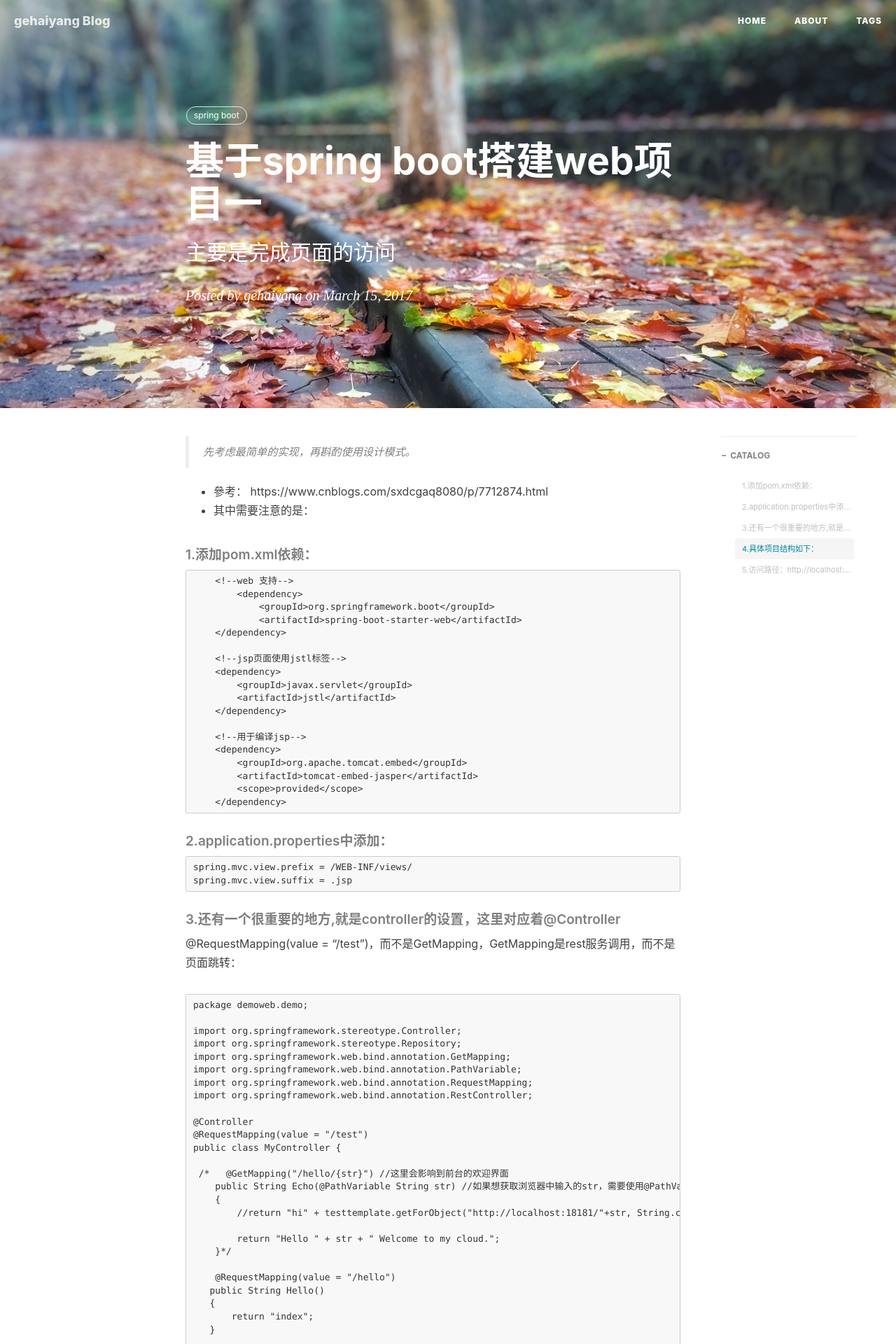
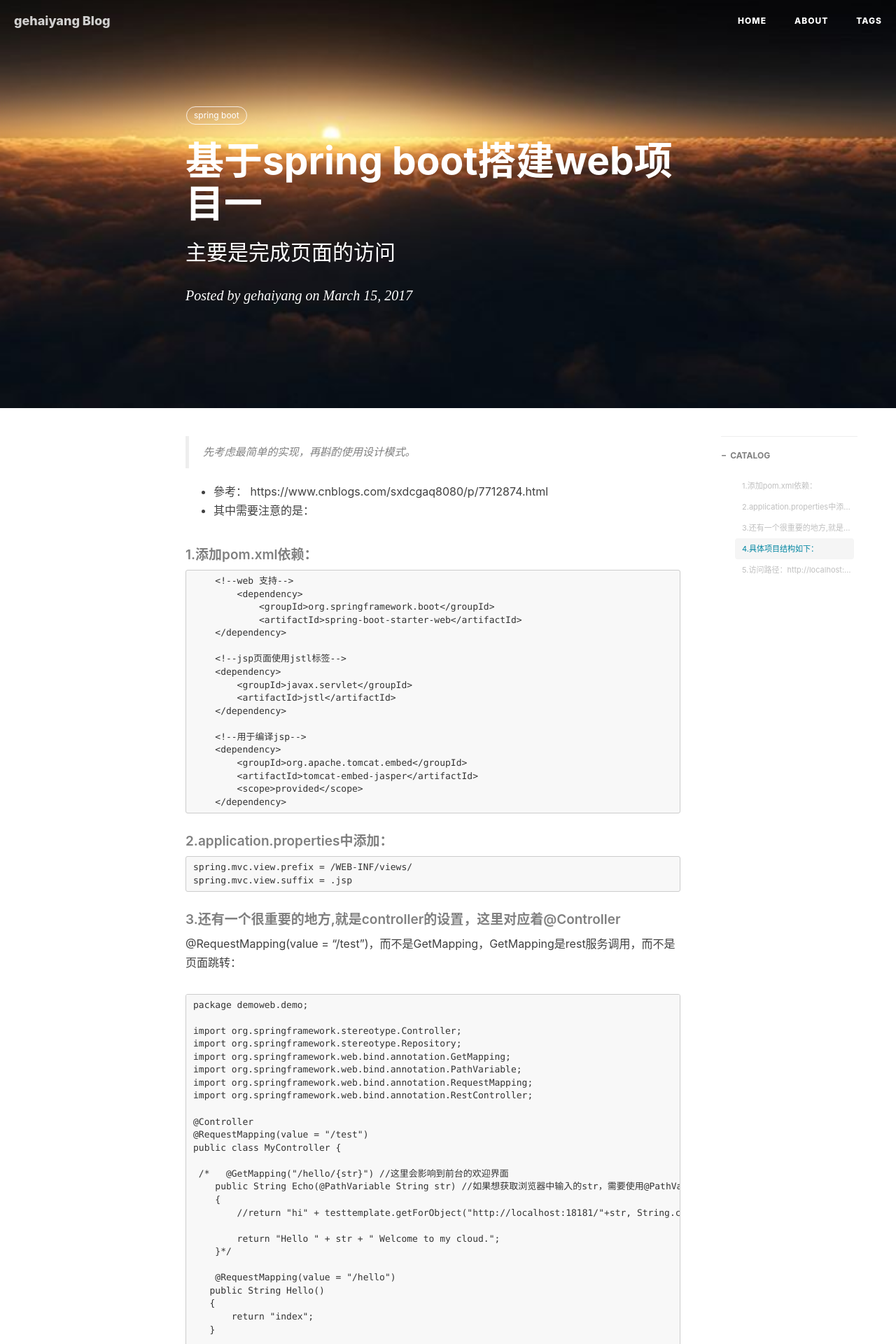
Before and after one commit to seagem/seagem.github.io, a Jekyll site: the page built from _posts/2018-09-09-spring-boot-web.markdown, in a window 1280 px wide. Shown: the top 1920 px of the page at 70% size. Built offline with Jekyll 4.4.1, drawn with Linux system fonts in a browser that asks for light colours; nearby versions of some CDN libraries; comment, search, counter and statistics services are not loaded.

Commit message:
更新样式

````diff
--- a/_posts/2018-09-09-spring-boot-web.markdown
+++ b/_posts/2018-09-09-spring-boot-web.markdown
@@ -76,7 +76,7 @@ public class MyController {
 ```
 
 ##### 4.具体项目结构如下：
-![1536464983477](img/pringbootweb.PNG)
+![1536464983477](img/pringbootweb.png)
 
 ##### 5.访问路径：http://localhost:8080/test/hello
 
````
Also changed, not shown: img/post-bg-design-patterns.jpg.
